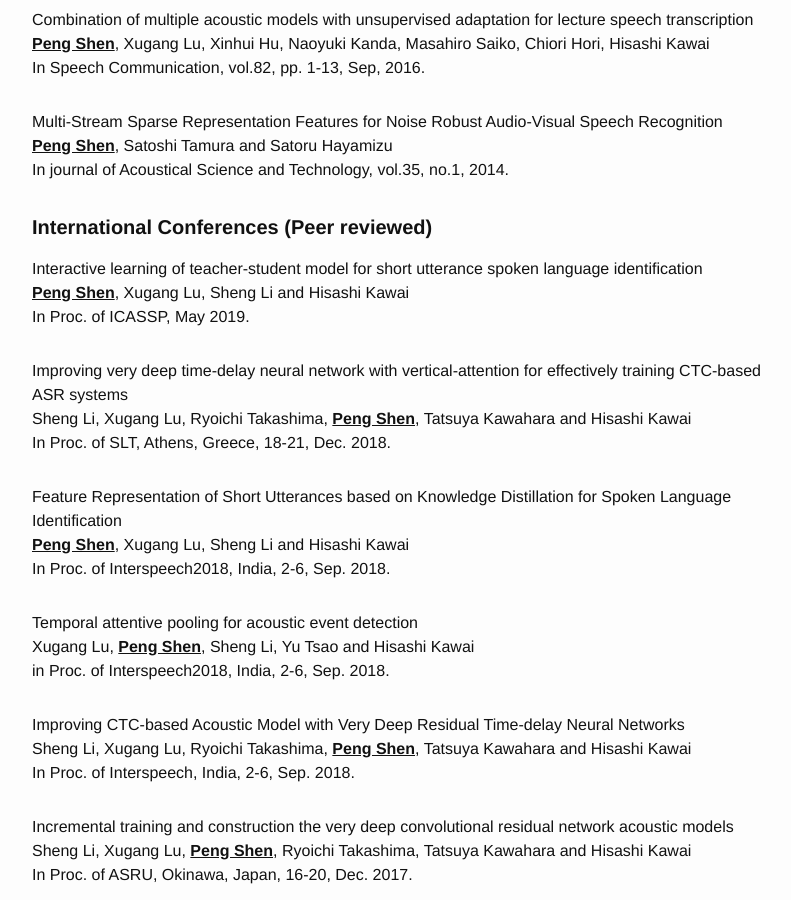
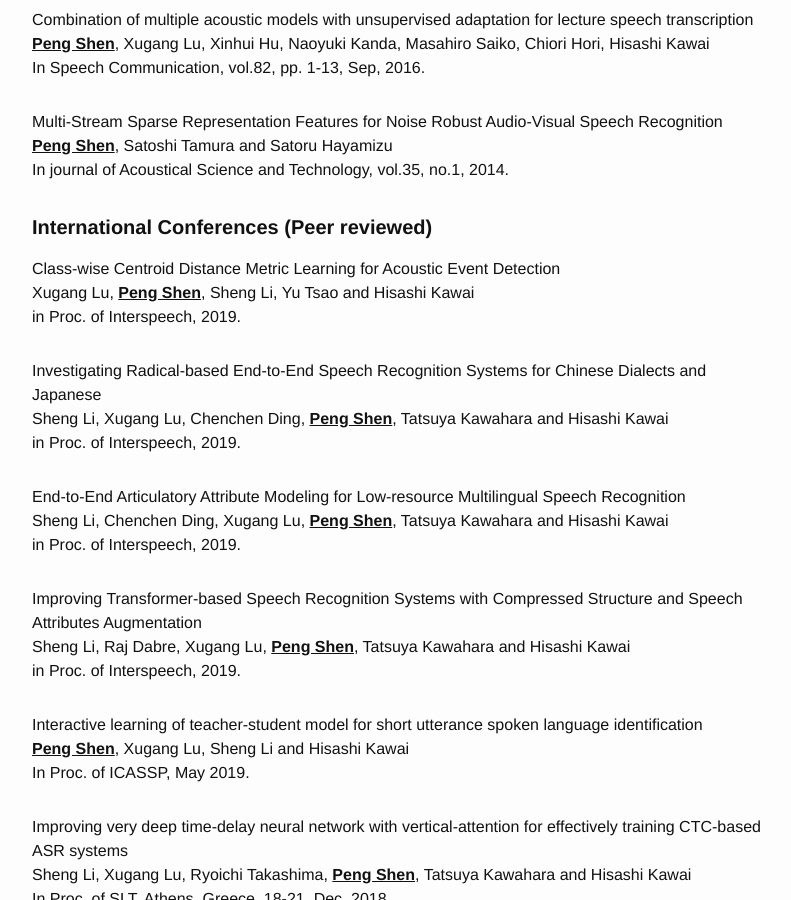
Before and after one commit to sinpycn/sinpycn.github.io, a Jekyll site: the page built from publications.md, in a window 1280 px wide and 900 px high, scrolled down 312 px. Shown: the whole window, without its empty margins (238-1029 px from the left). Built offline with Jekyll 4.4.1, drawn with Linux system fonts in a browser that asks for light colours.

Commit message:
Update publications.md

```diff
--- a/publications.md
+++ b/publications.md
@@ -30,7 +30,28 @@ permalink: /publications/
 
       <h4><b>International Conferences (Peer reviewed)</b></h4>
       <p>
-        <li>
+
+	    	<li>
+	    	Class-wise Centroid Distance Metric Learning for Acoustic Event Detection<br>
+    		Xugang Lu, <u><b>Peng Shen</b></u>, Sheng Li, Yu Tsao and Hisashi Kawai <br>
+    		in Proc. of Interspeech, 2019. <br>
+        </li>
+    		<li>
+    		Investigating Radical-based End-to-End Speech Recognition Systems for Chinese Dialects and Japanese<br>
+    		Sheng Li, Xugang Lu, Chenchen Ding, <u><b>Peng Shen</b></u>, Tatsuya Kawahara and Hisashi Kawai<br>
+	    	in Proc. of Interspeech, 2019.<br>
+        </li>
+	    	<li>
+	    	End-to-End Articulatory Attribute Modeling for Low-resource Multilingual Speech Recognition<br>
+	    	Sheng Li, Chenchen Ding, Xugang Lu, <u><b>Peng Shen</b></u>, Tatsuya Kawahara and Hisashi Kawai<br>
+	    	in Proc. of Interspeech, 2019.<br>
+        </li>
+	    	<li>
+		    Improving Transformer-based Speech Recognition Systems with Compressed Structure and Speech Attributes Augmentation<br>
+	    	Sheng Li, Raj Dabre, Xugang Lu, <u><b>Peng Shen</b></u>, Tatsuya Kawahara and Hisashi Kawai<br>
+	    	in Proc. of Interspeech, 2019.<br>
+        </li>
+		    <li>
         Interactive learning of teacher-student model for short utterance spoken language identification<br>
         <u><b>Peng Shen</b></u>, Xugang Lu, Sheng Li and Hisashi Kawai <br>
         In Proc. of ICASSP, May 2019.<br>
```
